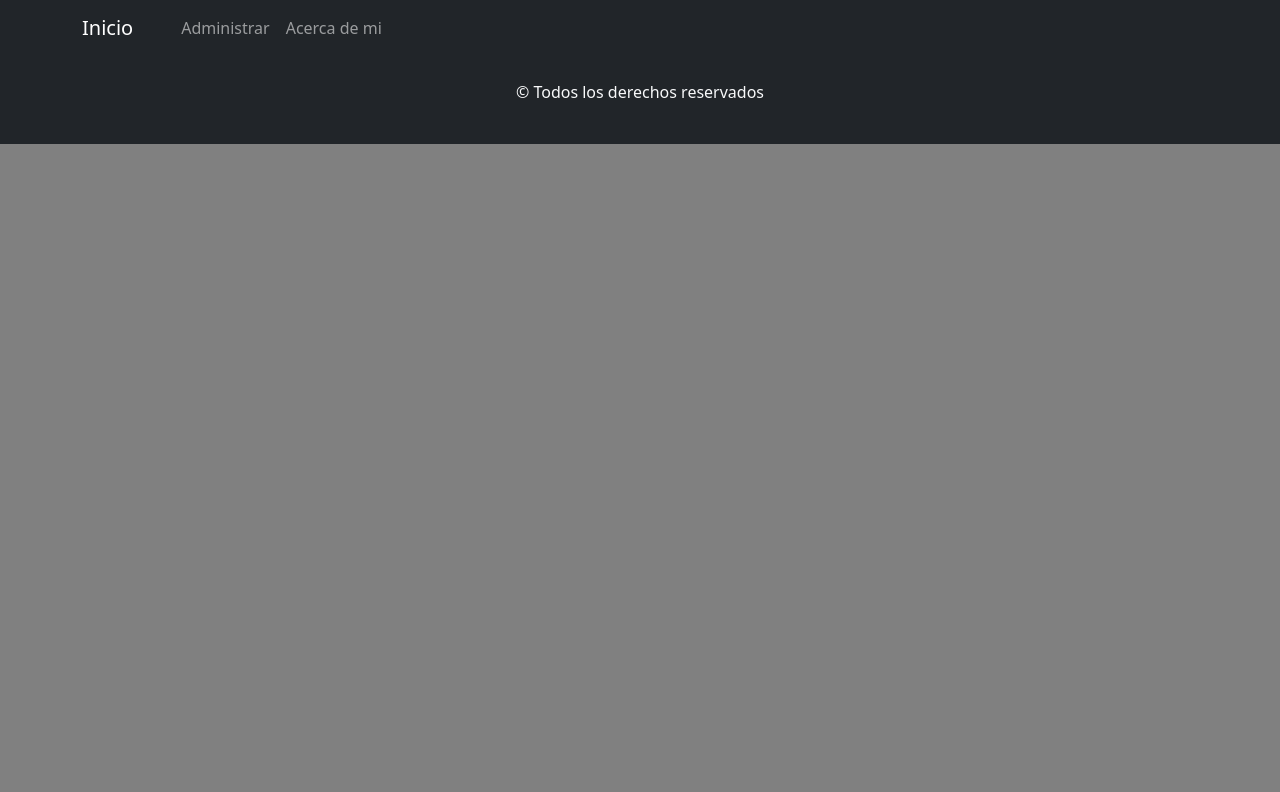
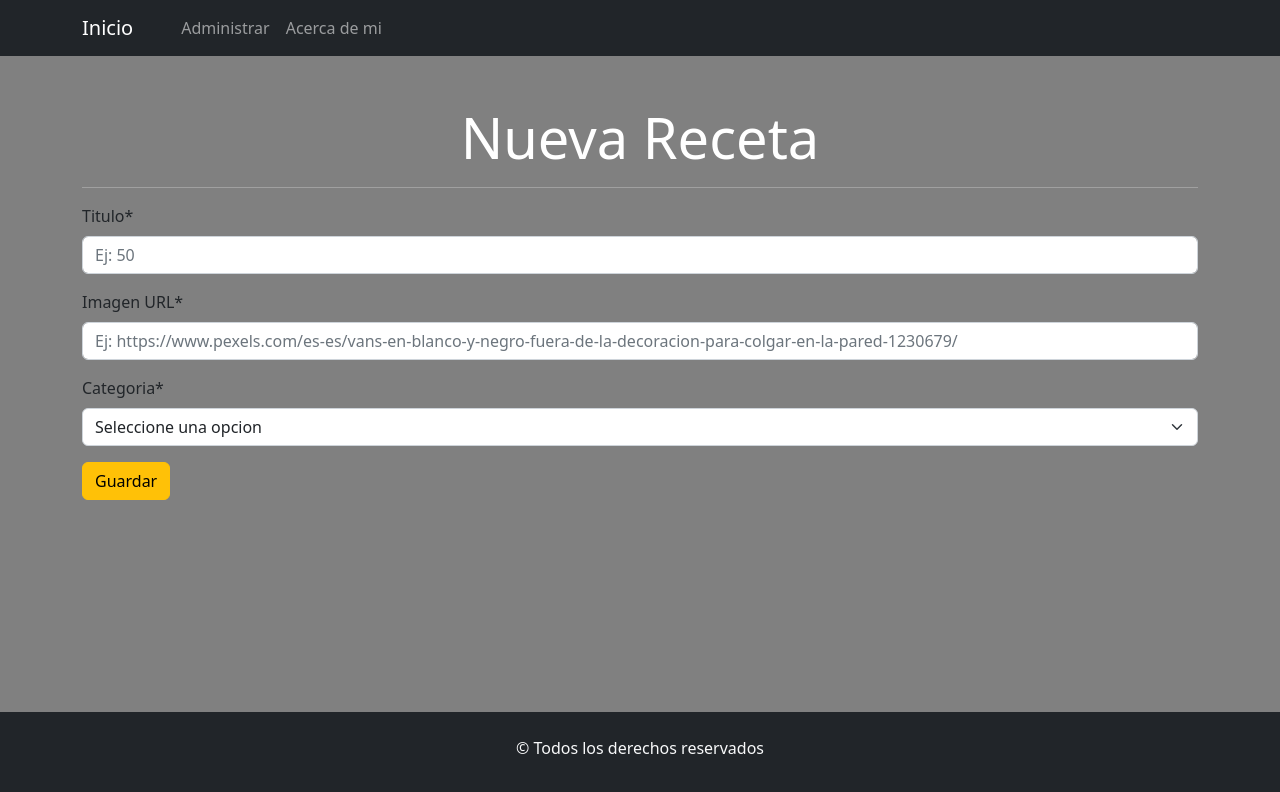
Before and after one commit to gonzalogg94/Blog-Notas, a React (Create React App) app: page /administrar/crear in a window 1280 px wide. Shown: the top 792 px of the page. Built offline with nearby package versions, Linux system fonts and the light colour scheme.

Commit message:
realice todo el maquetado y agregue las rutas correspondientes

```diff
--- a/src/App.jsx
+++ b/src/App.jsx
@@ -5,6 +5,9 @@ import Footer from "./components/common/Footer"
 import "bootstrap/dist/css/bootstrap.min.css";
 import "../src/style.css"
 import Nosotros from "./components/views/Nosotros";
+import Administrador from "./components/views/Administrador";
+import CrearReceta from "./components/views/Receta/CrearReceta";
+import EditarReceta from "./components/views/Receta/EditarReceta";
 
 
 
@@ -16,6 +19,9 @@ function App() {
 <Routes>
   <Route exact path="/" element={<Inicio></Inicio>} ></Route>
   <Route exact path="/nosotros" element={<Nosotros></Nosotros>} ></Route>
+  <Route exact path='/administrador' element={<Administrador></Administrador>} />
+  <Route exact path='/administrar/crear' element={<CrearReceta></CrearReceta>} />
+  <Route exact path='/administrar/editar' element={<EditarReceta></EditarReceta>} />
 </Routes>
 <Footer></Footer>
 </BrowserRouter>
--- a/src/components/views/Administrador.jsx
+++ b/src/components/views/Administrador.jsx
@@ -0,0 +1,34 @@
+import {Table } from "react-bootstrap";
+import {Link} from 'react-router-dom';
+import ItemReceta from "./Receta/ItemReceta";
+
+const Administrador = () => {
+    return (
+            <section className="container mainSection">
+      <div className="d-flex justify-content-between align-items-center mt-5">
+        <h1 className="display-4 text-white ">Productos disponibles</h1>
+        <Link className="btn btn-warning" to='/administrar/crear'>
+          Agregar
+        </Link>
+      </div>
+      <hr className="text-white" />
+      <Table responsive striped bordered hover>
+        <thead>
+          <tr>
+            <th>Cod</th>
+            <th>Producto</th>
+            <th>Precio</th>
+            <th>URL de Imagen</th>
+            <th>Categoria</th>
+            <th>Opciones</th>
+          </tr>
+        </thead>
+        <tbody>
+            <ItemReceta></ItemReceta>
+        </tbody>
+      </Table>
+    </section>
+    );
+};
+
+export default Administrador;
--- a/src/components/views/Inicio.jsx
+++ b/src/components/views/Inicio.jsx
@@ -4,7 +4,7 @@ import CardReceta from './Receta/CardReceta';
 
 const Inicio = () => {
     return (
-       <Container className='mainSection pt-3'>
+       <Container className='mainSection py-4'>
         <h1 className='display-2 text-center text-white'>Lista De Recetas</h1>
         <hr className='text-white' />
         <Row xs={1} md={4} className="g-4">
--- a/src/components/views/Nosotros.jsx
+++ b/src/components/views/Nosotros.jsx
@@ -4,7 +4,7 @@ import gonzalo from "../img/gonzalo.png"
 
 const Nosotros = () => {
     return (
-        <Container className='mainSection'>
+        <Container className='mainSection pt-5'>
         <section className='text-center'>
             <img className='w-25' src={gonzalo} alt="avatar de gonzalo" />
             <p className='text-center text-white'>Hola, mi nombre es Gonzalo tengo 27 años, soy profesor de
--- a/src/components/views/Receta/CardReceta.jsx
+++ b/src/components/views/Receta/CardReceta.jsx
@@ -4,8 +4,8 @@ import Card from 'react-bootstrap/Card';
 const CardReceta = () => {
     return (
         <Card className='mt-5'>
-      <Card.Img variant="top" src="holder.js/100px180" />
-      <Card.Body>
+      <Card.Img variant="top" src="https://images.pexels.com/photos/461198/pexels-photo-461198.jpeg?auto=compress&cs=tinysrgb&w=1260&h=750&dpr=1" />
+      <Card.Body className='text-center'>
         <Card.Title>Titulo</Card.Title>
         <Card.Text>
           Some quick example text to build on the card title and make up the
--- a/src/components/views/Receta/CrearReceta.jsx
+++ b/src/components/views/Receta/CrearReceta.jsx
@@ -0,0 +1,44 @@
+import { Form, Button } from "react-bootstrap";
+
+const CrearReceta = () => {
+  return (
+    <section className="container mainSection">
+      <h1 className="display-4 mt-5 text-center text-white">Nueva Receta</h1>
+      <hr className="text-white" />
+      <Form>
+        <Form.Group className="mb-3" controlId="formNombreProdcuto">
+          <Form.Text className="text-danger"></Form.Text>
+        </Form.Group>
+        <Form.Group className="mb-3" controlId="formPrecio">
+          <Form.Label>Titulo*</Form.Label>
+          <Form.Control type="number" placeholder="Ej: 50" />
+          <Form.Text className="text-danger"></Form.Text>
+        </Form.Group>
+        <Form.Group className="mb-3" controlId="formImagen">
+          <Form.Label>Imagen URL*</Form.Label>
+          <Form.Control
+            type="text"
+            placeholder="Ej: https://www.pexels.com/es-es/vans-en-blanco-y-negro-fuera-de-la-decoracion-para-colgar-en-la-pared-1230679/"
+          />
+          <Form.Text className="text-danger"></Form.Text>
+        </Form.Group>
+        <Form.Group className="mb-3" controlId="formPrecio">
+          <Form.Label>Categoria*</Form.Label>
+          <Form.Select>
+            <option value="">Seleccione una opcion</option>
+            <option value="bebida caliente">Entradas</option>
+            <option value="bebida fria">Platos Principales</option>
+            <option value="dulce">Pastas</option>
+            <option value="salado">Postres</option>
+          </Form.Select>
+          <Form.Text className="text-danger"></Form.Text>
+        </Form.Group>
+        <Button variant="warning" type="submit">
+          Guardar
+        </Button>
+      </Form>
+    </section>
+  );
+};
+
+export default CrearReceta;
--- a/src/components/views/Receta/EditarReceta.jsx
+++ b/src/components/views/Receta/EditarReceta.jsx
@@ -0,0 +1,44 @@
+import { Form, Button } from "react-bootstrap";
+
+const EditarReceta = () => {
+    return (
+        <section className="container mainSection">
+      <h1 className="display-4 mt-5 text-center text-white">Editar Receta</h1>
+      <hr className="text-white" />
+      <Form>
+        <Form.Group className="mb-3" controlId="formNombreProdcuto">
+          <Form.Text className="text-danger"></Form.Text>
+        </Form.Group>
+        <Form.Group className="mb-3" controlId="formPrecio">
+          <Form.Label>Titulo*</Form.Label>
+          <Form.Control type="number" placeholder="Ej: 50" />
+          <Form.Text className="text-danger"></Form.Text>
+        </Form.Group>
+        <Form.Group className="mb-3" controlId="formImagen">
+          <Form.Label>Imagen URL*</Form.Label>
+          <Form.Control
+            type="text"
+            placeholder="Ej: https://www.pexels.com/es-es/vans-en-blanco-y-negro-fuera-de-la-decoracion-para-colgar-en-la-pared-1230679/"
+          />
+          <Form.Text className="text-danger"></Form.Text>
+        </Form.Group>
+        <Form.Group className="mb-3" controlId="formPrecio">
+          <Form.Label>Categoria*</Form.Label>
+          <Form.Select>
+            <option value="">Seleccione una opcion</option>
+            <option value="bebida caliente">Entradas</option>
+            <option value="bebida fria">Platos Principales</option>
+            <option value="dulce">Pastas</option>
+            <option value="salado">Postres</option>
+          </Form.Select>
+          <Form.Text className="text-danger"></Form.Text>
+        </Form.Group>
+        <Button variant="warning" type="submit">
+          Guardar
+        </Button>
+      </Form>
+    </section>
+    );
+};
+
+export default EditarReceta;
--- a/src/components/views/Receta/ItemReceta.jsx
+++ b/src/components/views/Receta/ItemReceta.jsx
@@ -0,0 +1,22 @@
+import {Link} from 'react-router-dom';
+import { Button } from 'bootstrap';
+
+const ItemReceta = () => {
+    return (
+        <tr>
+      <td>2</td>
+      <td>burrito</td>
+      <td>$200</td>
+      <td>www.sdsadsadsadd.cs</td>
+      <td>comida caliente</td>
+      <td>
+        <Link className="btn btn-warning">Editar</Link>
+        <Button variant="danger">
+          Borrar
+        </Button>
+      </td>
+    </tr>
+    );
+};
+
+export default ItemReceta;
```
Also changed, not shown: src/components/views/DetallesRecetas.jsx (deleted).
